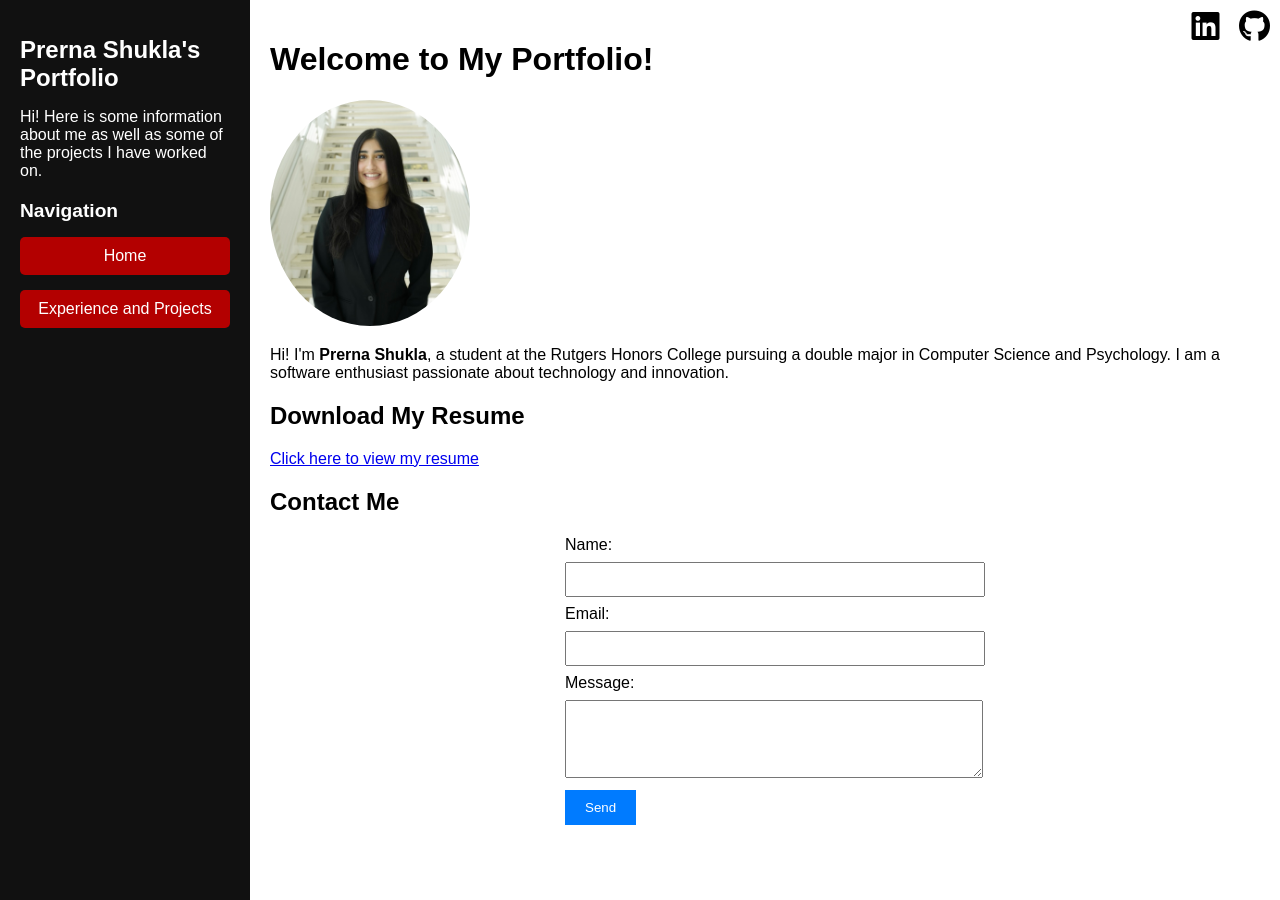
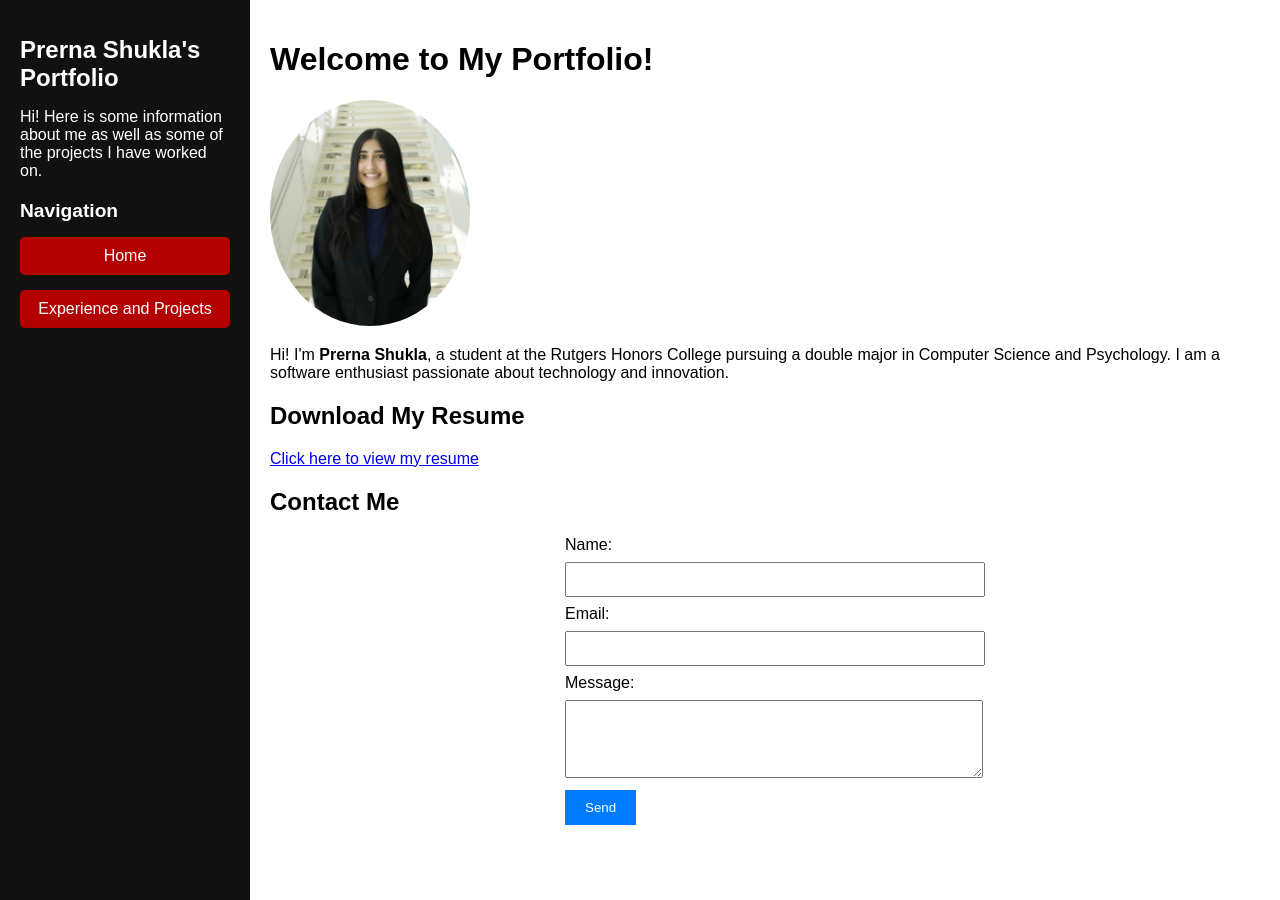
Before and after one commit to prernashuklaa/prernashuklaa.github.io, a Jekyll site: the page built from index.html, in a window 1280 px wide. Built offline with Jekyll 4.4.1, drawn with Linux system fonts in a browser that asks for light colours.

Commit message:
Update index.html

```diff
--- a/index.html
+++ b/index.html
@@ -2,7 +2,6 @@
 layout: default
 title: Home
 ---
-<link href="https://cdnjs.cloudflare.com/ajax/libs/font-awesome/6.0.0-beta3/css/all.min.css" rel="stylesheet">
 
 <!-- Social Icons -->
 <div style="position: fixed; top: 10px; right: 10px;">
@@ -14,7 +13,6 @@
     </a>
 </div>
 
-<!-- Content -->
 <h1>Welcome to My Portfolio!</h1>
 <img src="profile.jpg" alt="Profile Picture" style="width:200px; border-radius:50%;">
 
@@ -26,7 +24,6 @@
 <h2>Download My Resume</h2>
 <a href="resume.pdf" target="_blank">Click here to view my resume</a>
 
-<!-- Contact Me Section -->
 <h2>Contact Me</h2>
 <form action="https://formspree.io/f/xovvpjpl" method="POST" style="max-width: 400px; margin: 0 auto;">
     <label for="name">Name:</label><br>
```
